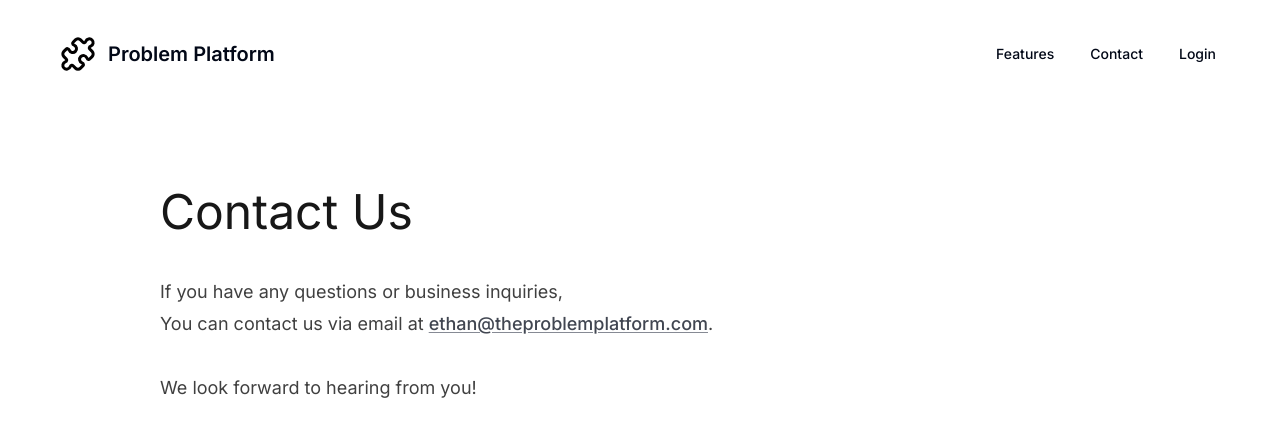
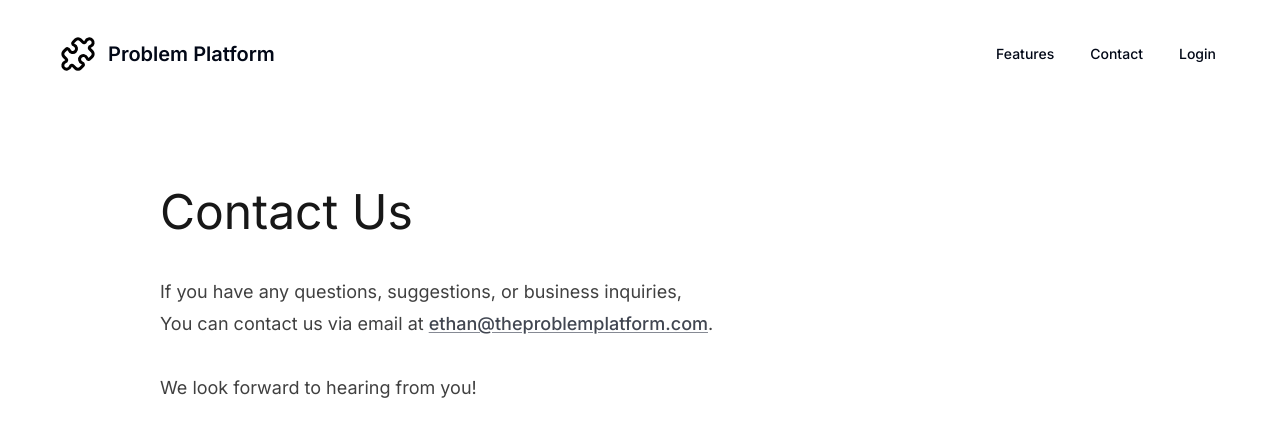
Before and after one commit to hippough/Problem-Platform, a Next.js app: page /contact in a window 1280 px wide. Shown: the top 436 px of the page. Built offline with nearby package versions, Linux system fonts and the light colour scheme.

Commit message:
some fixes

```diff
--- a/src/app/contact/page.tsx
+++ b/src/app/contact/page.tsx
@@ -10,7 +10,7 @@ export default function Contact() {
           <Container>
             <h1>Contact Us</h1>
             <p>
-              If you have any questions or business inquiries,
+              If you have any questions, suggestions, or business inquiries,
             </p>
             <p>
               You can contact us via email at{" "}
--- a/src/components/dashboard/Post.tsx
+++ b/src/components/dashboard/Post.tsx
@@ -1,3 +1,5 @@
+"use client"
+
 import { FC } from "react";
 import { Card } from "../ui/card";
 import { Button } from "../ui/button";
--- a/src/components/dashboard/dashboard.tsx
+++ b/src/components/dashboard/dashboard.tsx
@@ -46,9 +46,9 @@ export default async function Dashboard() {
 
     // Fetch all the problems in parallel
     const [hotProblems, newProblems, topProblems] = await Promise.all([
-        fetchProblems(db, 'relevance', 20),
-        fetchProblems(db, 'createdAt', 20),
-        fetchProblems(db, 'score', 20),
+        fetchProblems(db, 'relevance', 40),
+        fetchProblems(db, 'createdAt', 40),
+        fetchProblems(db, 'score', 40),
     ]);
 
     const renderProblems = (problems: Problem[]) => (
```
